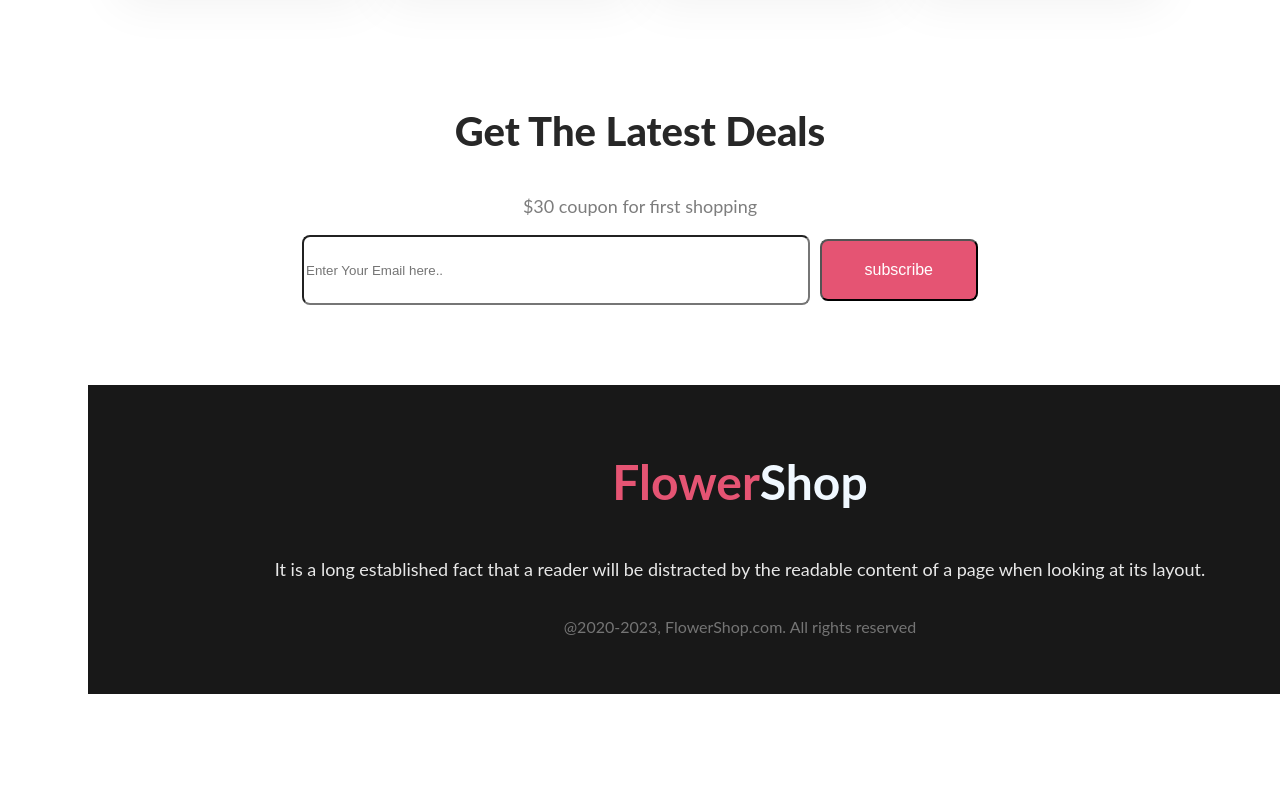
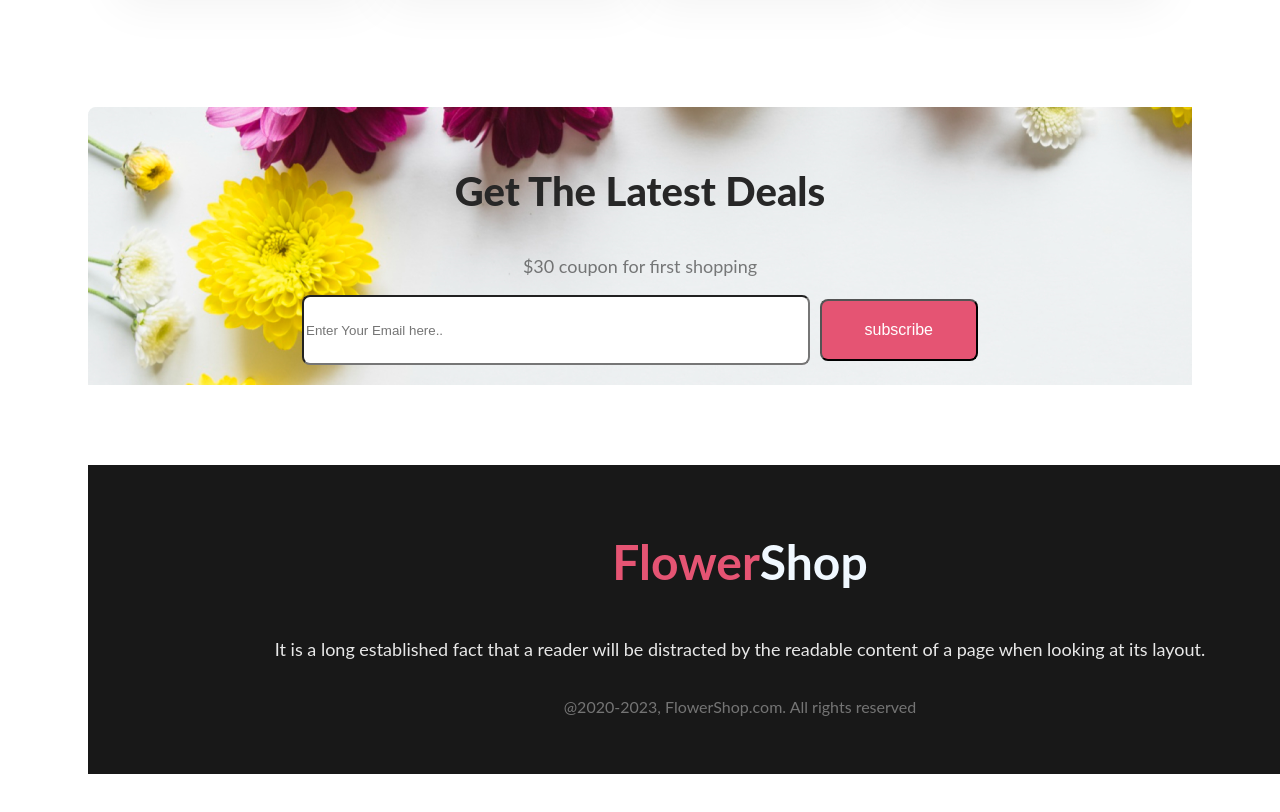
Before and after one commit to nondi58/reset-assgnment-1, a plain HTML site: page index.html in a window 1280 px wide. Shown: the part 3385-4197 px from the top of the page. Before the commit the page ends 4159 px from the top, so only its background shows below. Drawn offline with Linux system fonts and the light colour scheme.

Commit message:
first commit

```diff
--- a/styles/style.css
+++ b/styles/style.css
@@ -177,7 +177,10 @@ nav li {
 }
 
 .main-last-part {
-    background-image: url(/styles/Flower\ Asset/);
+    background-image: url(/styles/Rectangle\ 9.png);
+    padding: 20px;
+    margin: 80px;
+
 }
 /* footer-part */
 .footer-part{
```
Also changed, not shown: styles/Rectangle 9.png (added).
